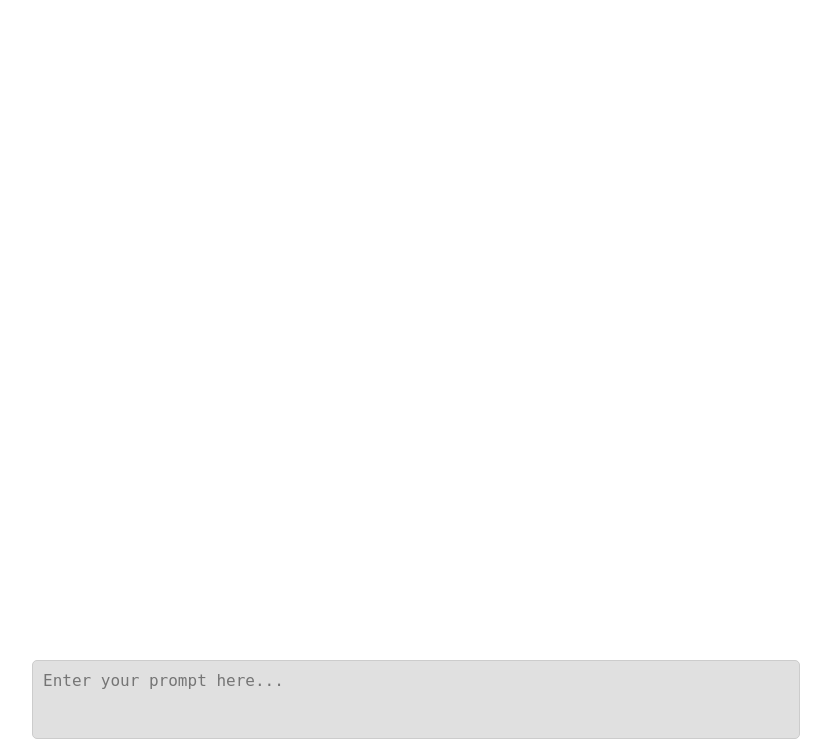
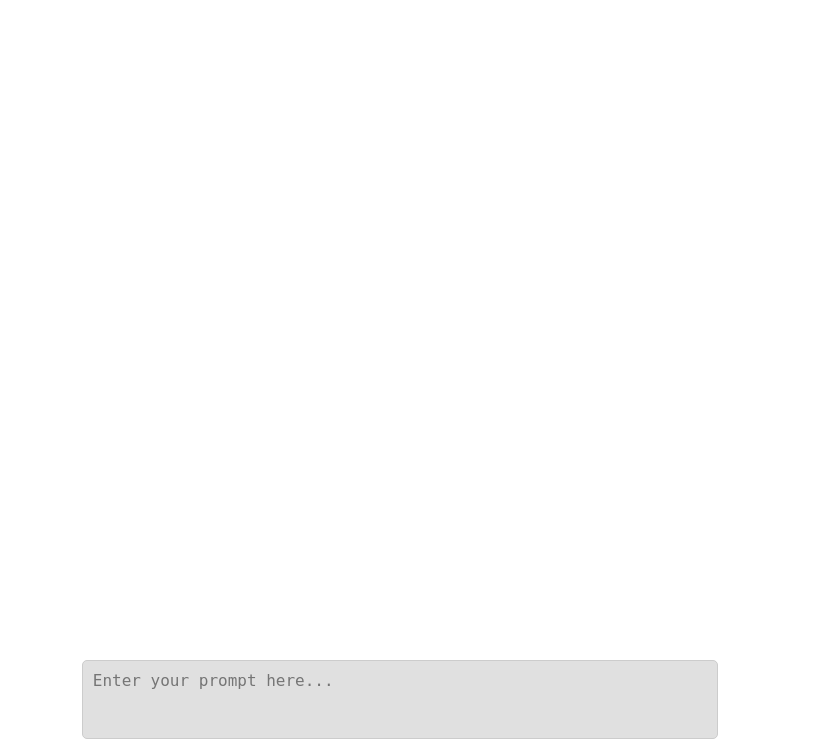
Before and after one commit to DehaoDong/LLM_as_educator, a Flask app: page / in a window 1280 px wide. Shown: the part 51-800 px from the top of the page, without its empty margins (234-1065 px from the left). Run offline with Flask 3, Linux system fonts and the light colour scheme; parts of the project's set-up code (start-up, migrations or seed data) failed here and were passed over.

Commit message:
revised frontend

```diff
--- a/app.py
+++ b/app.py
@@ -42,6 +42,9 @@ def generate_response(prompt, temperature=0.2, top_p=0.95, max_gen_len=None):
     )
 
     response = results[0]['generation']['content']
+
+    print(f'response: {response}')
+
     return response
 
 
--- a/templates/index.html
+++ b/templates/index.html
@@ -29,7 +29,7 @@
             z-index: 1000;
         }
         #chat-container {
-            width: 60%;
+            width: 80%;
             max-width: 800px;
             margin-top: 50px;
             flex-grow: 1;
@@ -79,8 +88,8 @@
             padding: 10px;
         }
         textarea {
-            flex-grow: 1;
-            margin: 0;
+            width: 80%;
+            margin: 0 10px;
             padding: 10px;
             font-size: 16px;
             border: 1px solid #ccc;
@@ -117,11 +126,12 @@
             const userMessage = document.createElement('div');
             userMessage.className = 'message user';
             const userIcon = document.createElement('img');
-            userIcon.src = 'images/user.png'; // Replace with the actual path to the user icon
+            userIcon.src = '/static/images/user.png'; // Set the path to the user icon
             userIcon.className = 'icon';
+            const userText = document.createElement('div');
+            userText.className = 'text';
+            userText.textContent = prompt;
             userMessage.appendChild(userIcon);
-            const userText = document.createElement('div');
-            userText.textContent = prompt;
             userMessage.appendChild(userText);
             chatBox.appendChild(userMessage);
 
@@ -132,11 +142,12 @@
             const botThinkingMessage = document.createElement('div');
             botThinkingMessage.className = 'message thinking';
             const botIconThinking = document.createElement('img');
-            botIconThinking.src = 'images/AI.png'; // Replace with the actual path to the bot icon
+            botIconThinking.src = '/static/images/AI.png'; // Set the path to the bot icon
             botIconThinking.className = 'icon';
+            const botThinkingText = document.createElement('div');
+            botThinkingText.className = 'text';
+            botThinkingText.textContent = 'CodeLlama is thinking...';
             botThinkingMessage.appendChild(botIconThinking);
-            const botThinkingText = document.createElement('div');
-            botThinkingText.textContent = 'CodeLlama is thinking...';
             botThinkingMessage.appendChild(botThinkingText);
             chatBox.appendChild(botThinkingMessage);
 
@@ -162,11 +173,12 @@
                 const botMessage = document.createElement('div');
                 botMessage.className = 'message bot';
                 const botIcon = document.createElement('img');
-                botIcon.src = 'path/to/bot-icon.png'; // Replace with the actual path to the bot icon
+                botIcon.src = '/static/images/AI.png'; // Set the path to the bot icon
                 botIcon.className = 'icon';
+                const botText = document.createElement('div');
+                botText.className = 'text';
+                botText.textContent = data.response;
                 botMessage.appendChild(botIcon);
-                const botText = document.createElement('div');
-                botText.textContent = data.response;
                 botMessage.appendChild(botText);
                 chatBox.appendChild(botMessage);
 
```
Also changed, not shown: other parts of templates/index.html (+22 -13 lines), static/images/AI.png (renamed from templates/images/AI.png), static/images/user.png (renamed from templates/images/user.png).
